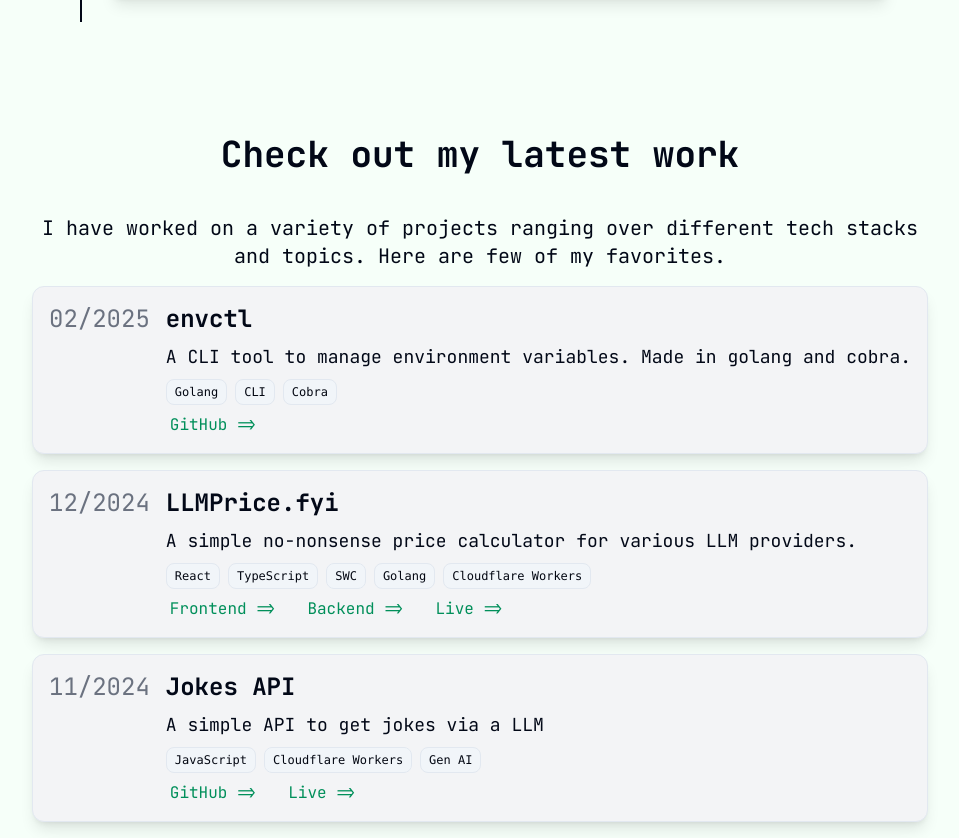
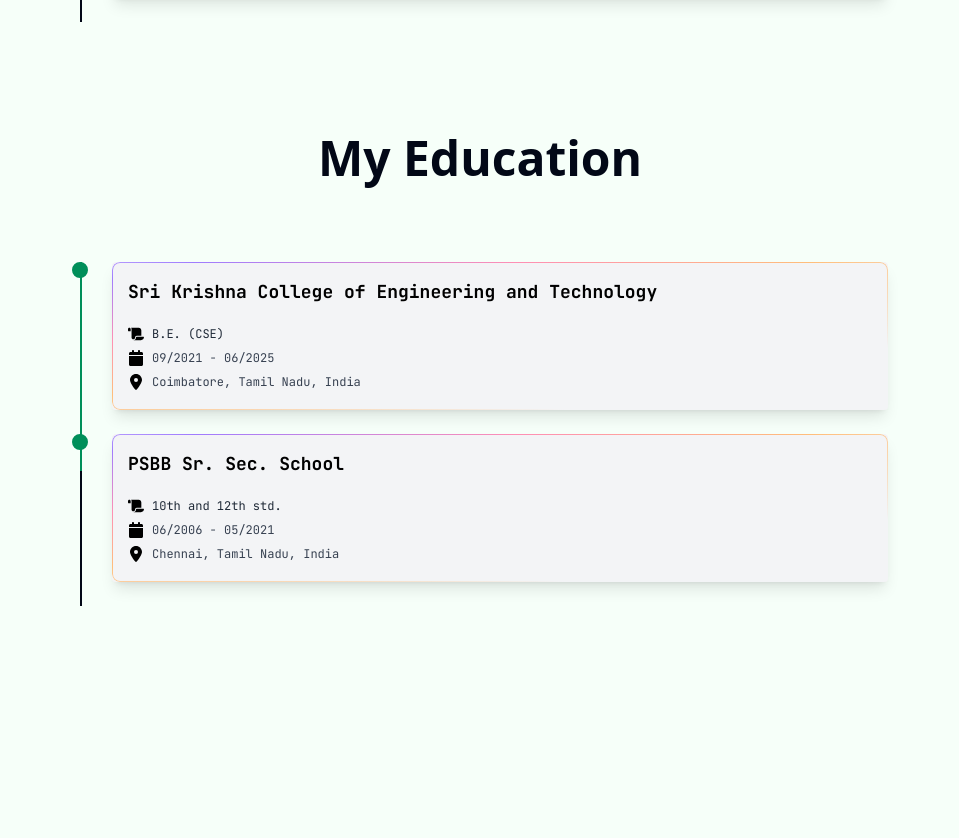
Before and after one commit to Siddhesh-Agarwal/Siddhesh-Agarwal.github.io, a Next.js app: page / in a window 1280 px wide. Shown: the part 1918-2756 px from the top of the page, without its empty margins (160-1119 px from the left). Built offline with nearby package versions, Linux system fonts and the light colour scheme.

Commit message:
added education section (timeline)

```diff
--- a/app/page.tsx
+++ b/app/page.tsx
@@ -46,12 +46,13 @@
     SiCss3,
     SiPypy,
 } from "react-icons/si";
-import { ExperienceDetail, Project, SocialLink, ToolLink } from "@/types/Utils";
+import { EducationDetails, ExperienceDetail, Project, SocialLink, ToolLink } from "@/types/Utils";
 import ProjectsSection from "@/components/project";
 import ExperienceSection from "@/components/experience";
+import EducationSection from "@/components/education";
 import DockNav from "@/components/dockNav";
 import IntroSection from "@/components/Intro";
-import { FaBriefcase, FaCircleInfo, FaFlask } from "react-icons/fa6";
+import { FaBriefcase, FaCircleInfo, FaFlask, FaGraduationCap } from "react-icons/fa6";
 
 
 // Data
@@ -201,7 +202,7 @@
             { name: "GitHub", url: "https://github.com/Siddhesh-Agarwal/envctl" }
         ],
         tags: ["Golang", "CLI", "Cobra"],
-        date: {year: 2025, month: 2},
+        date: { year: 2025, month: 2 },
     }
 ]
 
@@ -228,7 +229,7 @@
     },
 ]
 
-const ExperienceDetails: ExperienceDetail[] = [
+const experienceDetails: ExperienceDetail[] = [
     {
         startDate: { month: 4, year: 2022 },
         endDate: { month: 10, year: 2022 },
@@ -260,6 +261,25 @@
         position: "Contract",
         location: "Remote",
         desc: "Made a CRM System with real-time chat and notification system. Used JavaScript, Express.js, React.js, Node, AWS S3, and Supabase."
+    }
+]
+
+const educationDetails: EducationDetails[] = [
+    {
+        instituteName: "PSBB Sr. Sec. School",
+        instituteLocation: "Chennai, Tamil Nadu, India",
+        instituteUrl: "https://www.psbbschools.ac.in/",
+        degree: "10th and 12th std.",
+        startDate: { month: 6, year: 2006 },
+        endDate: { month: 5, year: 2021 },
+    },
+    {
+        instituteName: "Sri Krishna College of Engineering and Technology",
+        instituteLocation: "Coimbatore, Tamil Nadu, India",
+        instituteUrl: "https://www.skcet.ac.in/",
+        degree: "B.E. (CSE)",
+        startDate: { month: 9, year: 2021 },
+        endDate: { month: 6, year: 2025 },
     }
 ]
 
@@ -325,6 +345,11 @@
         icon: FaBriefcase
     },
     {
+        name: "Education",
+        link: "#education",
+        icon: FaGraduationCap
+    },
+    {
         name: "Projects",
         link: "#projects",
         icon: FaFlask,
@@ -343,7 +368,12 @@
 
                 {/* Experience Section */}
                 <section className="container min-h-screen min-w-full px-0 py-6 md:pb-12" id="experience">
-                    <ExperienceSection details={ExperienceDetails} />
+                    <ExperienceSection details={experienceDetails} />
+                </section>
+
+                {/* Education Section */}
+                <section className="container min-h-screen min-w-full px-0 py-6 md:pb-12" id="education">
+                    <EducationSection details={educationDetails} />
                 </section>
 
                 {/* Projects Section */}
--- /dev/null
+++ b/components/education.tsx
@@ -0,0 +1,66 @@
+import { EducationDetails } from "@/types/Utils";
+import Timeline from "./timeline";
+import ShineBorder from "./ui/shine-border";
+import { FaCalendar, FaLocationDot, FaScroll } from "react-icons/fa6";
+import { formatDate } from "@/lib/utils";
+import HoverText from "./hoverText";
+
+function EducationCard({ detail }: { detail: EducationDetails }) {
+    return (
+        <ShineBorder
+            className="flex flex-row p-0 w-full rounded"
+            color={["#A07CFE", "#FE8FB5", "#FFBE7B"]}
+        >
+            <div className="p-4 rounded shadow-lg bg-card w-full">
+                {/* <a className="font-bold mb-3 text-lg hover:underline" href={detail.instituteUrl} target="_blank" rel="noreferrer">
+                    {detail.instituteName}
+                </a> */}
+                <HoverText
+                    link={detail.instituteUrl}
+                    text={detail.instituteName}
+                    className="font-bold text-lg"
+                />
+                <div className="flex py-1 mt-4">
+                    <FaScroll className="mr-2" />
+                    <p className="text-xs text-gray-800 dark:text-gray-100">
+                        {detail.degree}
+                    </p>
+                </div>
+                <div className="flex py-1">
+                    <FaCalendar className="mr-2" />
+                    <p className="text-xs text-gray-700 dark:text-gray-200">
+                        {formatDate(detail.startDate)} - {formatDate(detail.endDate)}
+                    </p>
+                </div>
+                <div className="flex py-1">
+                    <FaLocationDot className="mr-2" />
+                    <p className="text-xs text-gray-700 dark:text-gray-200">
+                        {detail.instituteLocation}
+                    </p>
+                </div>
+
+            </div>
+        </ShineBorder>
+    )
+}
+
+export default function EducationSection({ details }: { details: EducationDetails[] }) {
+    const elements: JSX.Element[] = details.toSorted((a, b) => {
+        if (a.startDate.year === b.startDate.year) {
+            return b.startDate.month - a.startDate.month
+        }
+        return b.startDate.year - a.startDate.year
+    }).map((detail, index) => <EducationCard detail={detail} key={index} />);
+
+    return (
+        <div className="flex flex-col gap-4 w-full mx-auto">
+            <h1 className="text-5xl font-sans text-center font-bold mb-6 semibold">
+                My Education
+            </h1>
+            <div className="relative wrap overflow-hidden p-4 md:p-10 h-full">
+                {/* Vertical timeline line */}
+                <Timeline elements={elements} />
+            </div>
+        </div>
+    )
+}
--- /dev/null
+++ b/components/hoverText.tsx
@@ -0,0 +1,28 @@
+import { cn } from "@/lib/utils";
+import { useState } from "react";
+import { FaLink } from "react-icons/fa6";
+
+export default function HoverText({ text, link, className }: { text: string, link: string, className: string }) {
+    const [isHovered, setIsHovered] = useState(false);
+
+    const handleMouseEnter = () => {
+        setIsHovered(true);
+    };
+
+    const handleMouseLeave = () => {
+        setIsHovered(false);
+    };
+
+    return (
+        <a
+            href={link}
+            target="_blank"
+            rel="noreferrer"
+            className={cn("hover:underline", className)}
+            onMouseEnter={handleMouseEnter}
+            onMouseLeave={handleMouseLeave}
+        >
+            {text} {isHovered && <FaLink className="inline ml-1" />}
+        </a>
+    )
+}
--- a/components/ui/navigation-menu.tsx
+++ b/components/ui/navigation-menu.tsx
@@ -1,7 +1,7 @@
 import * as React from "react"
 import * as NavigationMenuPrimitive from "@radix-ui/react-navigation-menu"
 import { cva } from "class-variance-authority"
-import { ChevronDown } from "lucide-react"
+import { LuChevronDown } from "react-icons/lu"
 
 import { cn } from "@/lib/utils"
 
@@ -54,7 +54,7 @@
     {...props}
   >
     {children}{" "}
-    <ChevronDown
+    <LuChevronDown
       className="relative top-[1px] ml-1 h-3 w-3 transition duration-200 group-data-[state=open]:rotate-180"
       aria-hidden="true"
     />
```
Also changed, not shown: types/Utils.ts (+12 -3 lines).
